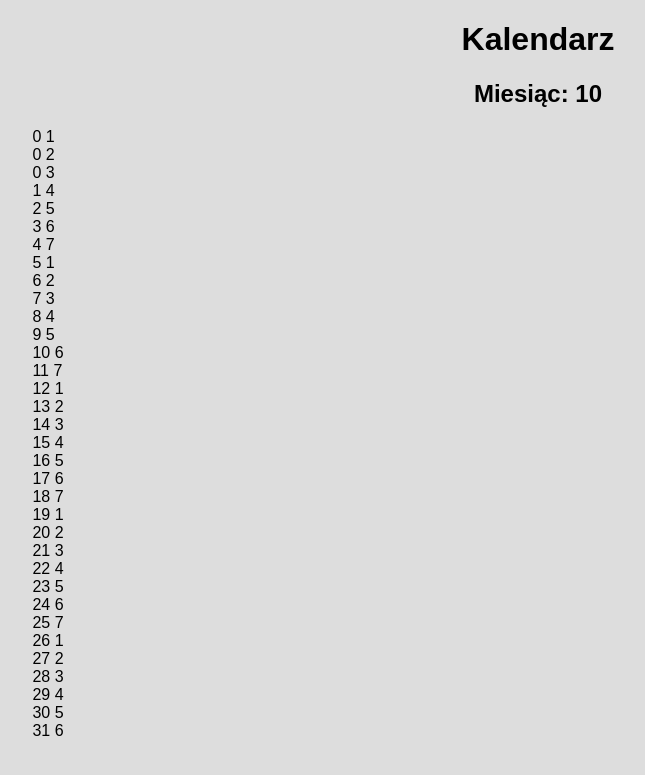
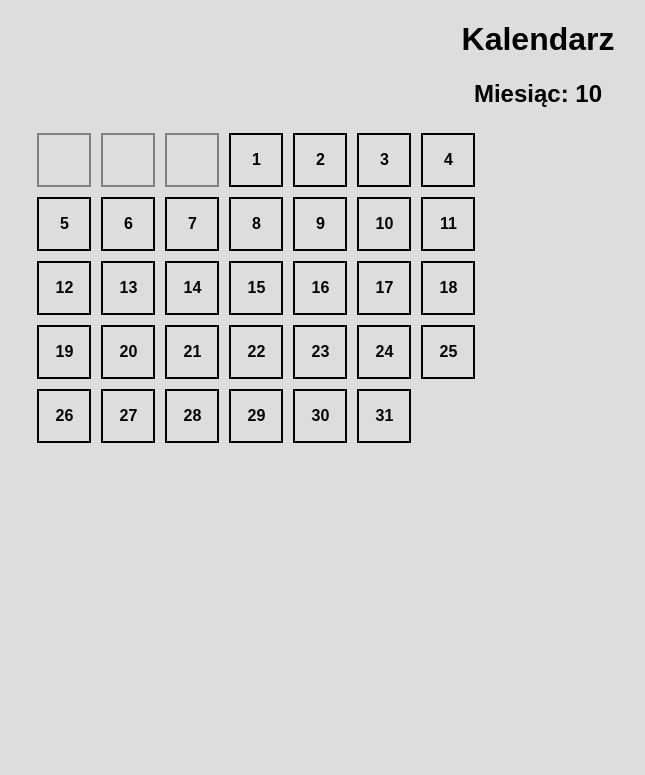
Before and after one commit to MikZarZSG/kalendarz_php, a PHP site: page / in a window 1280 px wide. Shown: the top 775 px of the page, without its empty margins (102-747 px from the left). Run offline with PHP 8.4, Linux system fonts and the light colour scheme.

Commit message:
Generowanie kalendarza

```diff
--- a/index.php
+++ b/index.php
@@ -64,32 +64,31 @@
     $iterTyg = 1;
     $iterDzien = 1;
 
-    $i = 0;
-
     while($iterTyg < 7 || $iterDzien <= $dni) {
         if($iterDzien == 1) {
             if($iterTyg < $dzienTygodnia) {
-                echo " 0 ";
+                echo '<div class="dzien pusty"> </div>';
             } else {
-                echo " $iterDzien ";
+                echo '<div class="dzien">' . $iterDzien . '</div>';
                 $iterDzien++;
             }
         } else if($iterDzien > 1 && $iterDzien <= $dni) {
-            echo " $iterDzien ";
+            echo '<div class="dzien">' . $iterDzien . '</div>';
             $iterDzien++;
         } else {
-            echo " 0 ";
+            echo '<div class="dzien pusty"> </div>';
         }
 
-        echo $iterTyg . "<br>";
+        if($iterTyg < 7) {
+            $iterTyg++;
+        }
+        else {
+            echo '<div class="clear"></div>';
+            $iterTyg = 1;
+        }
+    }
 
-        if($iterTyg < 7) $iterTyg++;
-        else $iterTyg = 1;
-
-
-
-        $i++;
-    }
+    echo '<div class="clear"></div>';
 ?>
 
     </div>
--- a/main.css
+++ b/main.css
@@ -20,7 +20,7 @@ h2 {
     width: 50px;
     height: 50px;
     border: 2px solid black;
-    display: inline-block;
+    float: left;
     margin: 5px;
 
     text-align: center;
@@ -28,7 +28,15 @@ h2 {
     font-weight: 700;
 }
 
+.pusty {
+    border: 2px solid gray;
+}
+
 .dzisiaj {
     border: 2px solid blue;
     color: blue;
 }
+
+.clear {
+    clear: both;
+}
```
